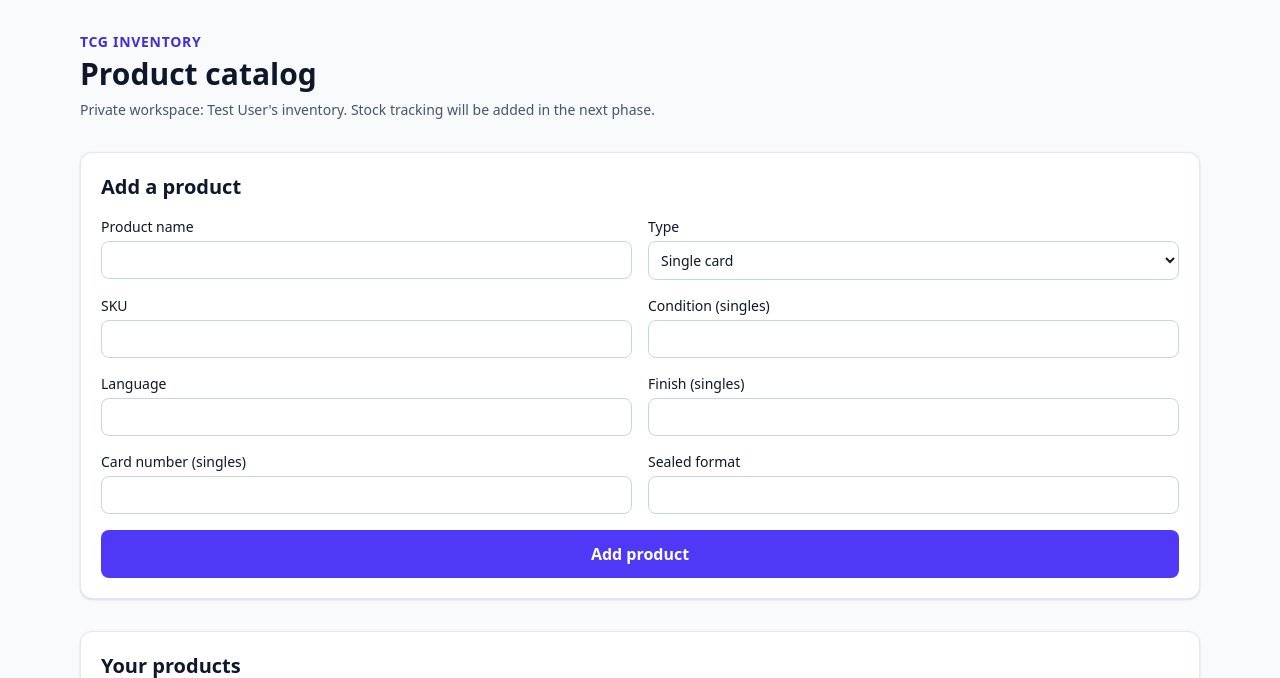
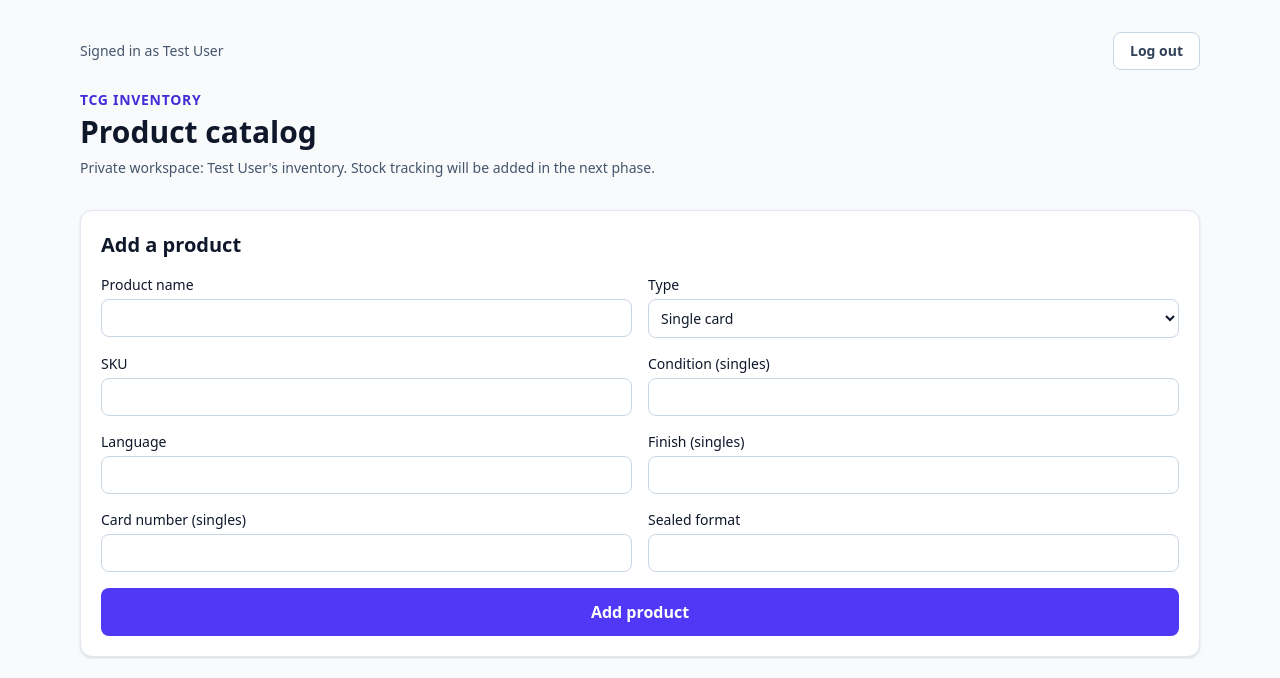
Before and after one commit to ariffasyraf-11/tcg-inventory, a Laravel app: page /catalog in a window 1280 px wide. Shown: the top 678 px of the page. Run offline with Laravel 12, Linux system fonts and the light colour scheme; a user stored in the database is signed in; data comes from the database, SQL or seed files in the repository; data that the repository does not hold is empty; style sheets or scripts are compiled from the project's sources.

Commit message:
fix: expose working logout action in authenticated catalog (#5)

```diff
--- a/resources/views/catalog/index.blade.php
+++ b/resources/views/catalog/index.blade.php
@@ -9,6 +9,13 @@
 <body class="min-h-screen bg-slate-50 text-slate-900">
 <main class="mx-auto max-w-6xl px-4 py-8">
     <header class="mb-8">
+        <div class="mb-5 flex flex-wrap items-center justify-between gap-3">
+            <span class="text-sm text-slate-600">Signed in as {{ auth()->user()->name }}</span>
+            <form action="{{ route('logout') }}" method="POST">
+                @csrf
+                <button type="submit" class="rounded-lg border border-slate-300 bg-white px-4 py-2 text-sm font-semibold text-slate-700 hover:bg-slate-100 focus-visible:outline focus-visible:outline-2 focus-visible:outline-offset-2 focus-visible:outline-indigo-600">Log out</button>
+            </form>
+        </div>
         <p class="text-sm font-semibold uppercase tracking-wider text-indigo-700">TCG Inventory</p>
         <h1 class="mt-1 text-3xl font-bold">Product catalog</h1>
         <p class="mt-2 text-sm text-slate-600">Private workspace: {{ $workspace->name }}. Stock tracking will be added in the next phase.</p>
```
Also changed, not shown: tests/Feature/AuthFlowTest.php (+13 -0 lines).
